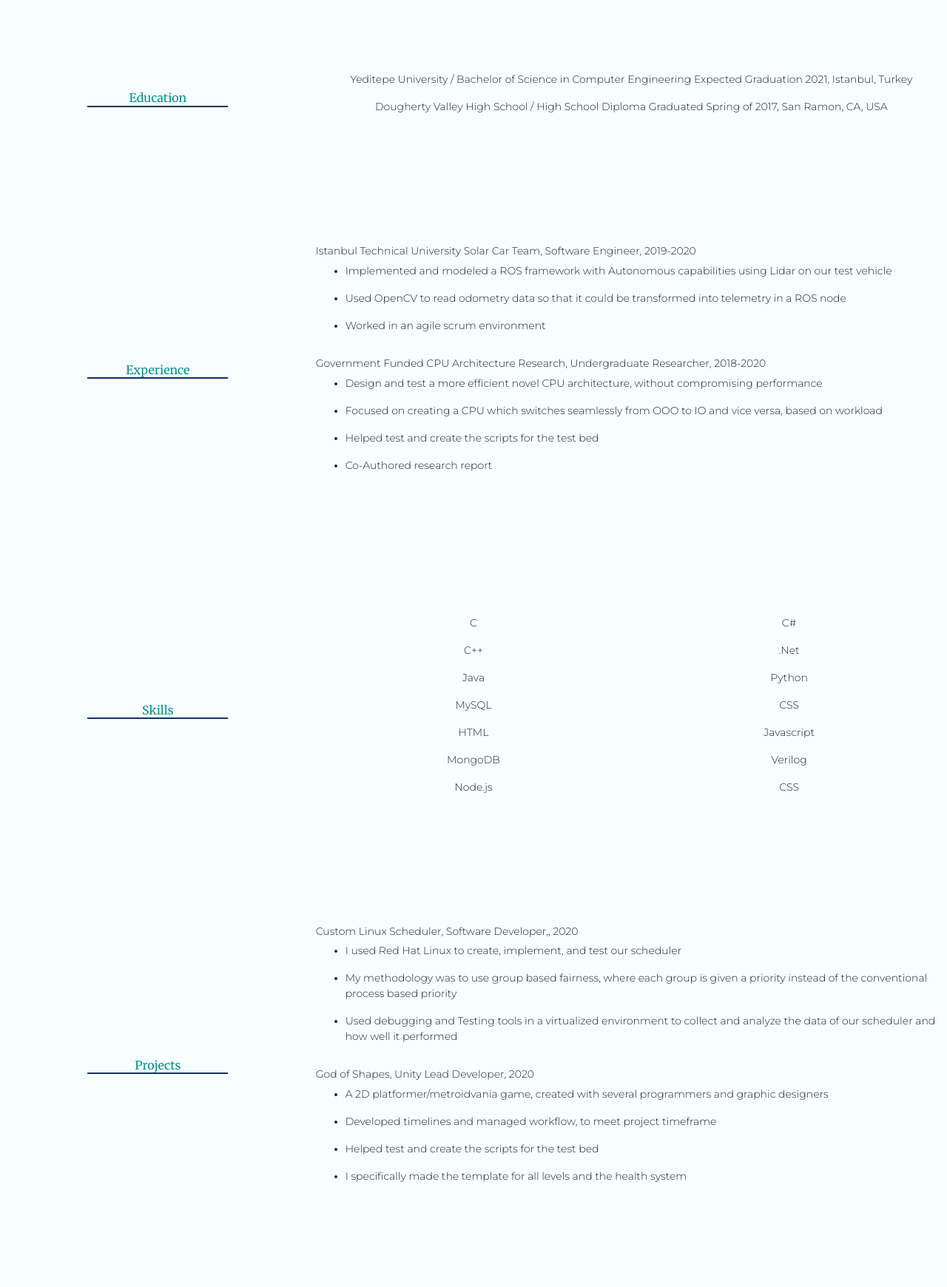
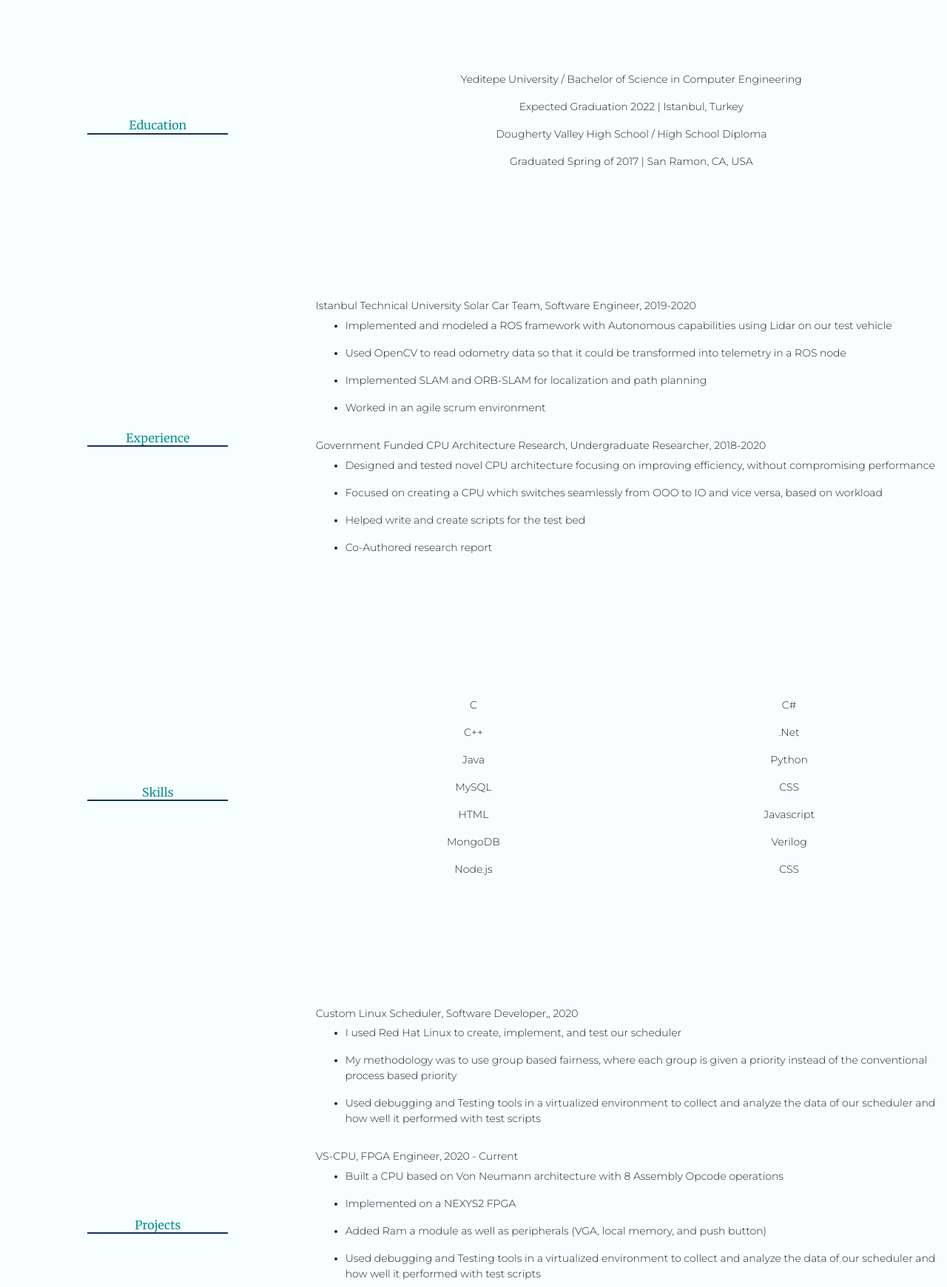
Before and after one commit to Mustafa-Tatlisu/Mustafa-Tatlisu.github.io, a plain HTML site: page index.html in a window 1280 px wide. Shown: the part 1060-2800 px from the top of the page at 74% size. Drawn offline with nearby package versions, Linux system fonts and the light colour scheme.

Commit message:
Index.html- cleanup, text, link
added one more project, added link to linked in icon, and small ttext tweaks.

```diff
--- a/index.html
+++ b/index.html
@@ -55,7 +55,7 @@
         <!-- Navbar brand -->
         <div>
 
-        <a class="navbar-brand" href="#">Navbar</a>
+        <a class="navbar-brand" href="#">Interactive Resume</a>
       </div>
 
         <!-- Collapse button -->
@@ -129,13 +129,18 @@
       <div class=" col-md-8 gen-text content-buffer">
         <p>
           Yeditepe University / Bachelor of Science in Computer Engineering
-Expected Graduation 2021, Istanbul, Turkey
+        <p>
+          Expected Graduation 2022 | Istanbul, Turkey
+        </p>
 </p>
 
 <p>
 
 Dougherty Valley High School / High School Diploma
-Graduated Spring of 2017, San Ramon, CA, USA
+<p>
+  Graduated Spring of 2017 | San Ramon, CA, USA
+
+</p>
 
         </p>
       </div>
@@ -164,6 +169,11 @@ Used OpenCV to read odometry data so that it could be transformed into telemetry
 
 </p></li>
 <li><p>
+
+  Implemented SLAM and ORB-SLAM for localization and path planning
+
+</p></li>
+    <li><p>
 Worked in an agile scrum environment
 
 </p></li>
@@ -176,18 +186,22 @@ Worked in an agile scrum environment
  Government Funded CPU Architecture Research, Undergraduate Researcher, 2018-2020
 </h5><ul>
   <li><p>
-Design and test a more efficient novel CPU architecture, without compromising performance
+
+    Designed and tested novel CPU architecture focusing on improving efficiency, without compromising performance
 
 </p></li>
   <li><p>
+
     Focused on creating a CPU which switches seamlessly from OOO to IO and vice versa, based on workload
 
 </p></li>
   <li><p>
-Helped test and create the scripts for the test bed
+
+    Helped write and create scripts for the test bed
 
 </p></li>
   <li><p>
+
     Co-Authored research report
 
   </p></li>
@@ -287,7 +301,6 @@ Helped test and create the scripts for the test bed
       </div>
 
       <div class=" col-md-8 gen-text content-buffer"  style="text-align: left;">
-
         <div class = "row">
 
       <h5>
@@ -301,21 +314,63 @@ Custom Linux Scheduler, Software Developer,, 2020
           <li><p>
             My methodology was to use group based fairness, where each group is given a priority instead of the conventional process based priority
       </p></li>
+
+
+
+
           <li><p>
 
-                Used debugging and Testing tools in a virtualized environment to collect and analyze the data of our scheduler and how well it performed
+Used debugging and Testing tools in a virtualized environment to collect and analyze the data of our scheduler and how well it performed with test scripts
 
       </p></li>
 
         </ul>
       </div>
+
+
             <div class = "row">
 
           <h5>
-        God of Shapes, Unity Lead  Developer, 2020
+VS-CPU, FPGA Engineer, 2020 - Current
           </h5><ul>
               <li><p>
 
+Built a CPU based on Von Neumann architecture with 8 Assembly Opcode operations
+
+              </p></li>
+
+                  <li><p>
+
+              Implemented on a NEXYS2 FPGA
+
+                  </p></li>
+              <li><p>
+
+Added Ram a module as well as peripherals (VGA, local memory, and push button)
+
+          </p></li>
+
+
+
+
+              <li><p>
+
+ Used debugging and Testing tools in a virtualized environment to collect and analyze the data of our scheduler and how well it performed with test scripts
+
+          </p></li>
+
+            </ul>
+          </div>
+
+
+            <div class = "row">
+
+          <h5>
+
+        God of Shapes, Unity Lead  Developer, 2020
+
+          </h5><ul>
+            <li><p>
     A 2D platformer/metroidvania game, created with several programmers and graphic designers
           </p></li>
             <li><p>
@@ -351,7 +406,7 @@ Custom Linux Scheduler, Software Developer,, 2020
       <!-- Copyright -->
       <div class="footer-copyright text-center py-3">
         <!--Linkedin -->
-        <a class="li-ic">
+        <a class="li-ic" href="https://www.linkedin.com/in/mustafa-tat">
           <i class="fab fa-linkedin-in fa-md mr-md-5 mr-3 fa-2x"> </i>
         </a>
         <a id="Contacts"> tatlisumustafa3@gmail.com</a>
```
Lines whose indentation alone changed are shown as unchanged.
